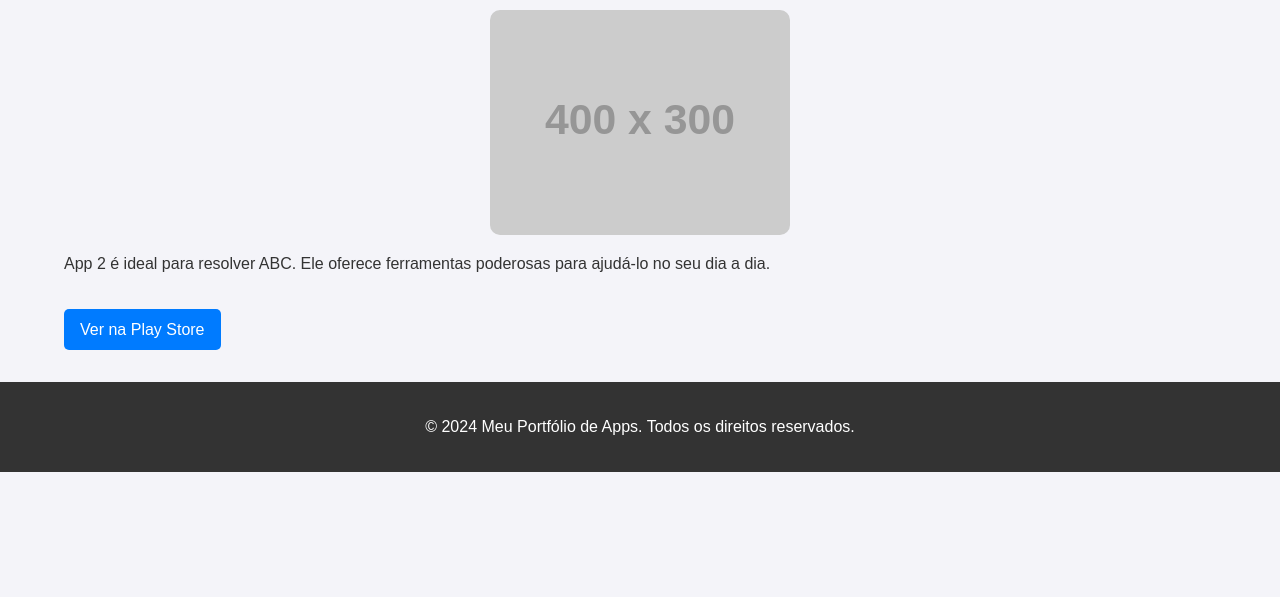
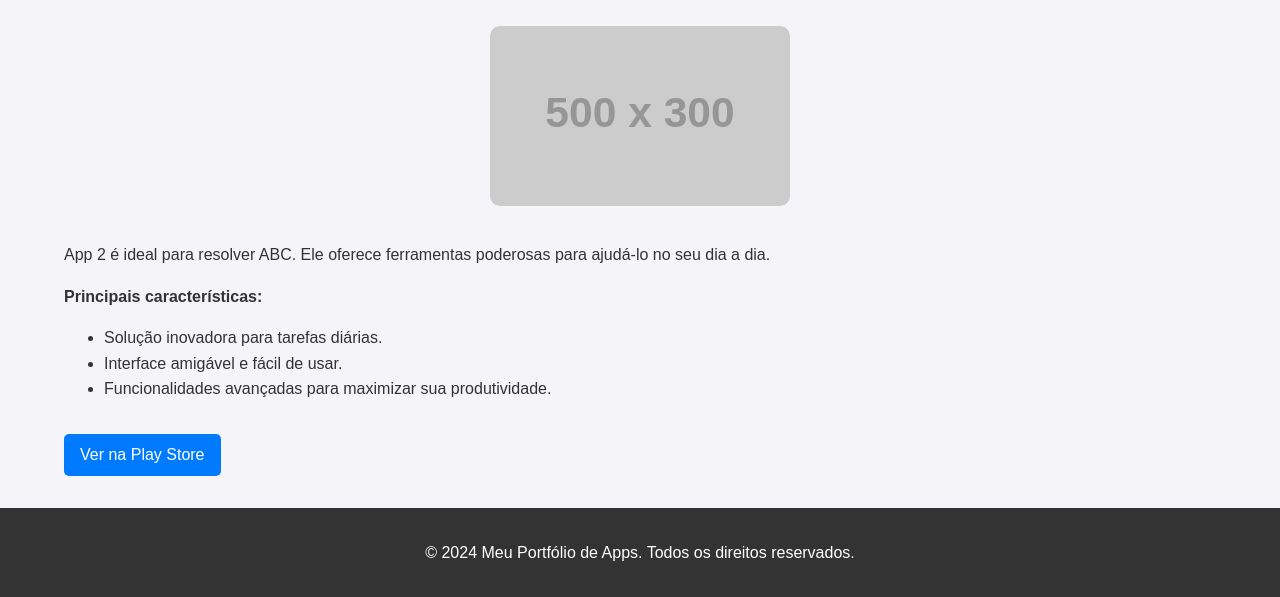
Before and after one commit to test0101-ctrl/test-site, a plain HTML site: page app2.html in a window 1280 px wide. Shown: the part 209-806 px from the top of the page. Drawn offline with Linux system fonts and the light colour scheme; placeholder pictures from the web are drawn by us.

Commit message:
Update app2.html

```diff
--- a/app2.html
+++ b/app2.html
@@ -5,6 +5,26 @@
     <meta name="viewport" content="width=device-width, initial-scale=1.0">
     <title>App 2 - Meu Portfólio</title>
     <link rel="stylesheet" href="style.css">
+    <style>
+        /* Estilos adicionais para o carrossel */
+        .carousel {
+            width: 100%;
+            max-width: 500px;
+            margin: 20px auto;
+            position: relative;
+            overflow: hidden;
+            border-radius: 10px;
+        }
+        .carousel img {
+            width: 100%;
+            display: none;
+            transition: opacity 0.5s ease-in-out;
+        }
+        .carousel img.active {
+            display: block;
+            opacity: 1;
+        }
+    </style>
 </head>
 <body>
     <header>
@@ -15,7 +35,7 @@
             <nav>
                 <ul>
                     <li><a href="index.html">Início</a></li>
-                    <li><a href="app1.html">App 1</a></li>
+                    <li><a href="app1.html">Genesis App</a></li>
                     <li><a href="privacy-policy.html">Política de Privacidade</a></li>
                 </ul>
             </nav>
@@ -25,9 +45,22 @@
     <main>
         <section class="container">
             <h2>App 2</h2>
+
+            <!-- Carrossel de Imagens -->
+            <div class="carousel">
+                <img src="https://via.placeholder.com/500x300" alt="Screenshot 1" class="active">
+                <img src="https://via.placeholder.com/500x300?text=Screenshot+2" alt="Screenshot 2">
+                <img src="https://via.placeholder.com/500x300?text=Screenshot+3" alt="Screenshot 3">
+            </div>
+
             <div class="app-details">
-                <img src="https://via.placeholder.com/400x300" alt="App 2 Screenshot">
                 <p>App 2 é ideal para resolver ABC. Ele oferece ferramentas poderosas para ajudá-lo no seu dia a dia.</p>
+                <p><strong>Principais características:</strong></p>
+                <ul>
+                    <li>Solução inovadora para tarefas diárias.</li>
+                    <li>Interface amigável e fácil de usar.</li>
+                    <li>Funcionalidades avançadas para maximizar sua produtividade.</li>
+                </ul>
                 <a href="https://play.google.com" target="_blank" class="button">Ver na Play Store</a>
             </div>
         </section>
@@ -39,6 +72,19 @@
         </div>
     </footer>
 
-    <script src="script.js"></script>
+    <script>
+        // Script para o carrossel automático
+        let currentIndex = 0;
+        const images = document.querySelectorAll('.carousel img');
+
+        function showNextImage() {
+            images[currentIndex].classList.remove('active');
+            currentIndex = (currentIndex + 1) % images.length;
+            images[currentIndex].classList.add('active');
+        }
+
+        // Mudar imagem a cada 3 segundos
+        setInterval(showNextImage, 3000);
+    </script>
 </body>
 </html>
```
